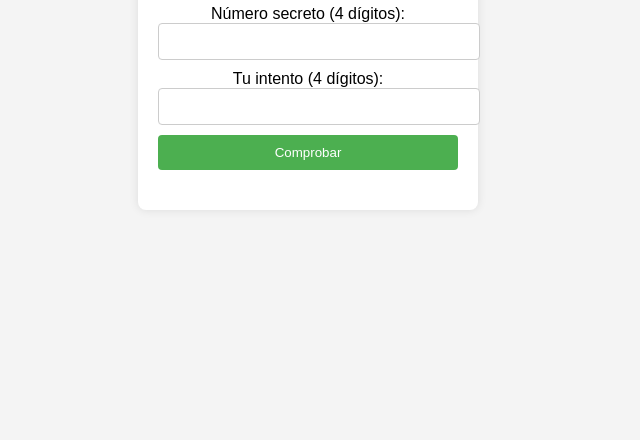
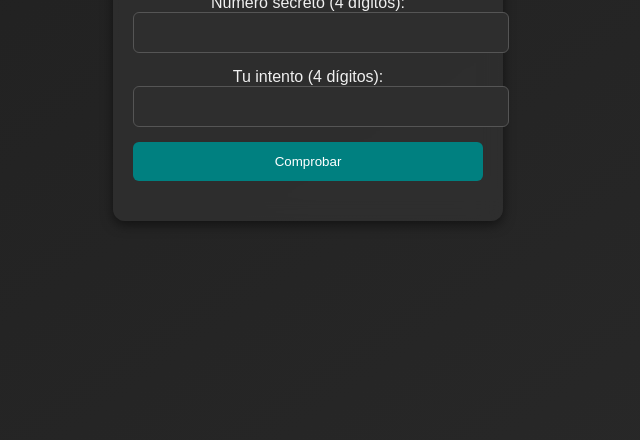
Before and after one commit to luciano-repetti/calculated-result-mastermind, a plain HTML site: page index.html in a window 1280 px wide. Shown: the part 360-800 px from the top of the page, without its empty margins (332-972 px from the left). Drawn offline with Linux system fonts and the light colour scheme.

Commit message:
Update styles.css

```diff
--- a/styles.css
+++ b/styles.css
@@ -1,49 +1,74 @@
 body {
   font-family: Arial, sans-serif;
-  background-color: #f4f4f4;
+  background: linear-gradient(145deg, #1e1e1e, #292929);
   display: flex;
   justify-content: center;
   align-items: center;
   height: 100vh;
   margin: 0;
+  color: #f0f0f0;
 }
 
 .container {
-  background-color: #fff;
+  background: rgba(50, 50, 50, 0.7);
+  backdrop-filter: blur(10px);
   padding: 20px;
-  border-radius: 8px;
-  box-shadow: 0 0 10px rgba(0, 0, 0, 0.1);
-  width: 300px;
+  border-radius: 12px;
+  box-shadow: 0 4px 12px rgba(0, 0, 0, 0.5);
+  width: 100%;
+  max-width: 350px;
   text-align: center;
 }
 
 h1 {
   margin-bottom: 20px;
+  color: #f0f0f0;
 }
 
 input {
-  padding: 10px;
+  padding: 12px;
   width: 100%;
-  margin-bottom: 10px;
-  border: 1px solid #ccc;
-  border-radius: 4px;
+  margin-bottom: 15px;
+  border: 1px solid #555;
+  border-radius: 6px;
+  background-color: #2e2e2e;
+  color: #fff;
 }
 
 button {
-  padding: 10px;
-  background-color: #4CAF50;
+  padding: 12px;
+  background-color: #008080;
   color: white;
   border: none;
-  border-radius: 4px;
+  border-radius: 6px;
   cursor: pointer;
   width: 100%;
 }
 
 button:hover {
-  background-color: #45a049;
+  background-color: #006666;
 }
 
 #result {
   margin-top: 20px;
   font-size: 18px;
 }
+
+/* Responsive Design */
+@media (max-width: 480px) {
+  .container {
+    padding: 15px;
+  }
+
+  input, button {
+    padding: 10px;
+  }
+
+  h1 {
+    font-size: 20px;
+  }
+
+  #result {
+    font-size: 16px;
+  }
+}
```
